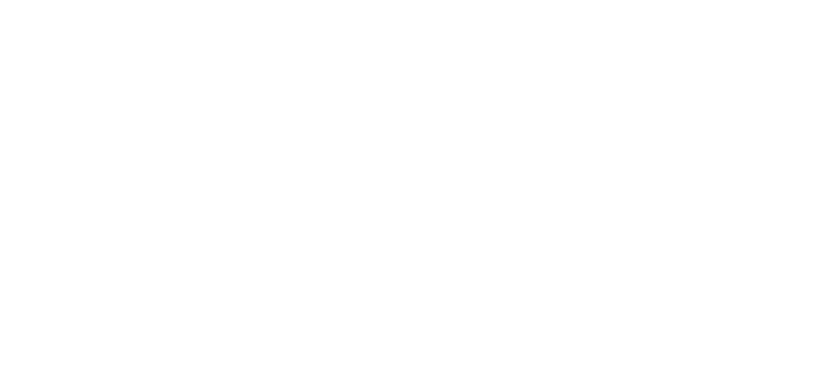
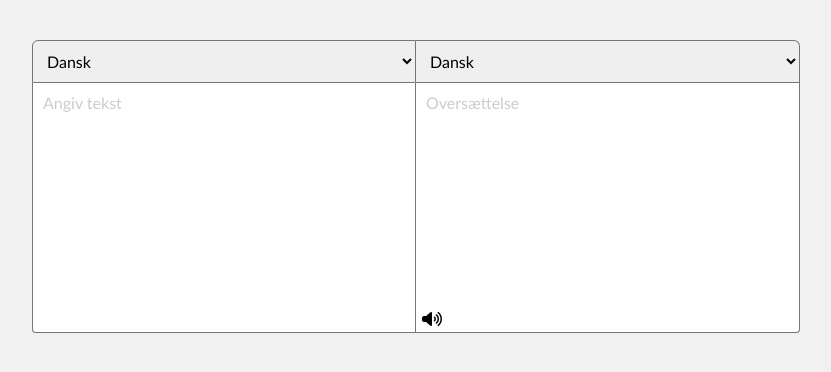
Before and after one commit to lasse-schmidt/Machine-Learning, a PHP site: page / in a window 1280 px wide. Before the commit the part shown is empty. Shown: the top 372 px of the page, without its empty margins (224-1055 px from the left). Run offline with PHP 8.4, Linux system fonts and the light colour scheme; some libraries are stand-ins or nearby versions.

Commit message:
added favicon and styleing.

```diff
--- a/css/style.css
+++ b/css/style.css
@@ -18,7 +18,7 @@ body{
 /*Background color*/
 
 body{
-  background-color: #fff;
+  background-color: #f1f1f1;
 }
 
 
@@ -72,3 +72,67 @@ img{
   height: auto;
   max-width: 100%;
 }
+
+
+/*Form*/
+
+form{
+  display: flex;
+  max-width: 60%;
+  margin: 0 auto;
+  margin-top: 40px;
+}
+
+form > div{
+  flex: 1;
+}
+
+form div:first-child{
+
+}
+
+form div:first-child select{
+  border-top-left-radius: 6px;
+}
+
+form div:first-child textarea{
+  border-bottom-left-radius: 4px;
+}
+
+form div:last-child select{
+  border-left: none;
+  border-top-right-radius: 6px;
+}
+
+form div:last-child textarea{
+  border-left: none;
+  border-bottom-right-radius: 4px;
+}
+
+form > div select{
+  display: block;
+  min-width: 100%;
+  padding: 10px;
+  font-size: 16px;
+}
+
+form > div textarea{
+  display: block;
+  min-width: 100%;
+  resize: none;
+  min-height: 250px;
+  border-top: none;
+  padding: 10px;
+  font-size: 16px;
+}
+
+form > div > div{
+  position: relative;
+}
+
+form .tts-icon{
+  position: absolute;
+  bottom: 6px;
+  left: 6px;
+  cursor: pointer;
+}
--- a/index.php
+++ b/index.php
@@ -1,5 +1,5 @@
 <!DOCTYPE html>
-<html>
+<html lang="da">
   <head>
     <!--Charset-->
     <meta charset="UTF-8">
@@ -10,9 +10,12 @@
     <!--Title-->
     <title>Oversætteren</title>
 
+    <!--Favicon-->
+    <link href="gfx/favicon.png" rel="icon" type="image/png">
+
     <!--Reset css, Style css, Starts css-->
-    <link href="css/reset.css" rel="stylesheet" type="text/css" />
-    <link href="css/style.css" rel="stylesheet" type="text/css" />
+    <link href="css/reset.css" rel="stylesheet" type="text/css">
+    <link href="css/style.css" rel="stylesheet" type="text/css">
 
     <!--Ajax lib-->
     <script src="https://ajax.googleapis.com/ajax/libs/jquery/3.5.1/jquery.min.js"></script>
@@ -21,6 +24,24 @@
     <script src="https://kit.fontawesome.com/7a26c8da44.js" crossorigin="anonymous"></script>
   </head>
   <body>
+    <form>
+      <div>
+        <select >
+          <option >Dansk</option>
+        </select>
 
+        <textarea  placeholder="Angiv tekst"></textarea>
+      </div>
+      <div>
+        <select >
+          <option >Dansk</option>
+        </select>
+
+        <div>
+          <textarea  placeholder="Oversættelse"></textarea>
+          <span class="fas fa-volume-up tts-icon"></span>
+        </div>
+      </div>
+    </form>
   </body>
 </html>
```
Also changed, not shown: gfx/favicon.png (added).
